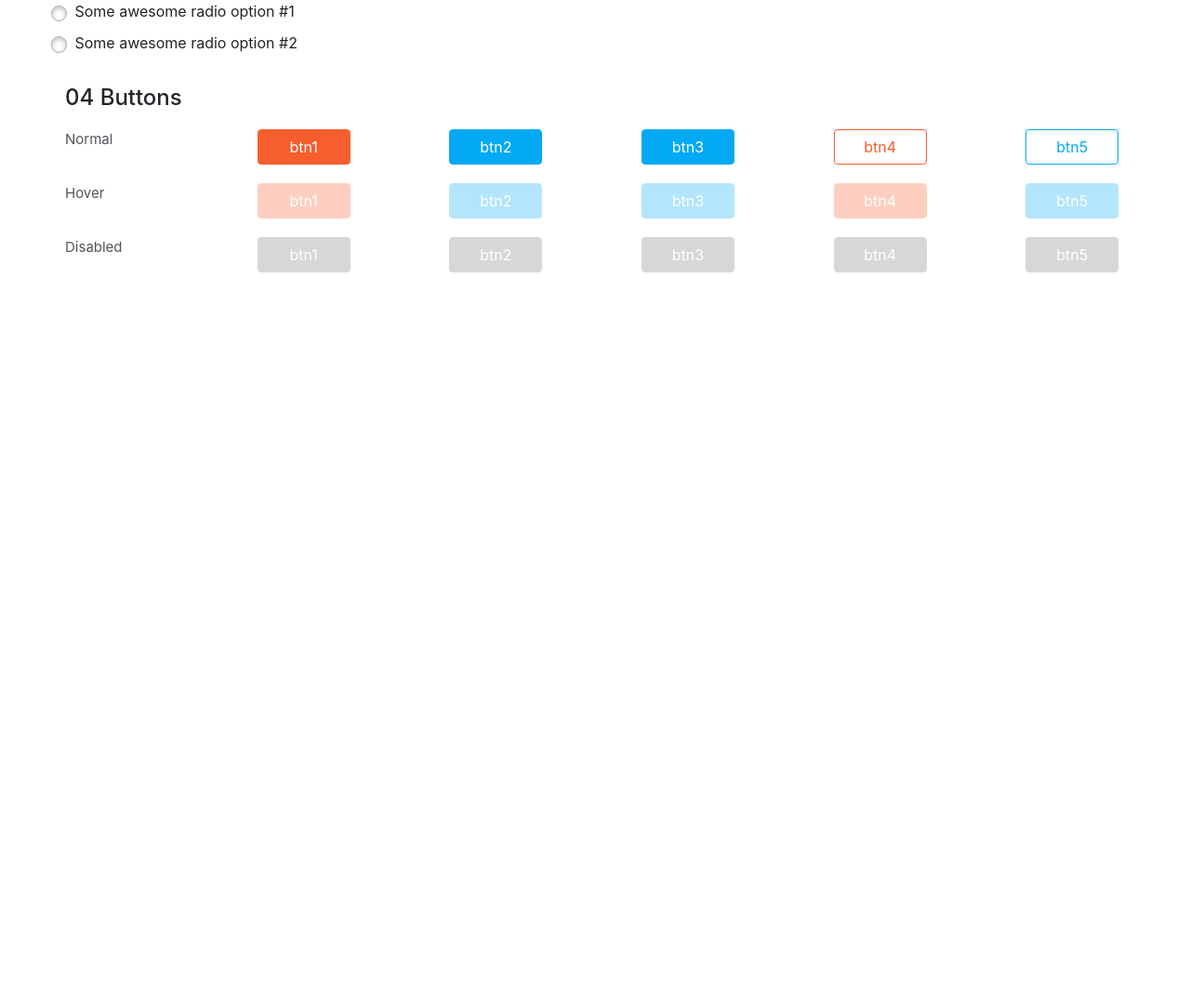
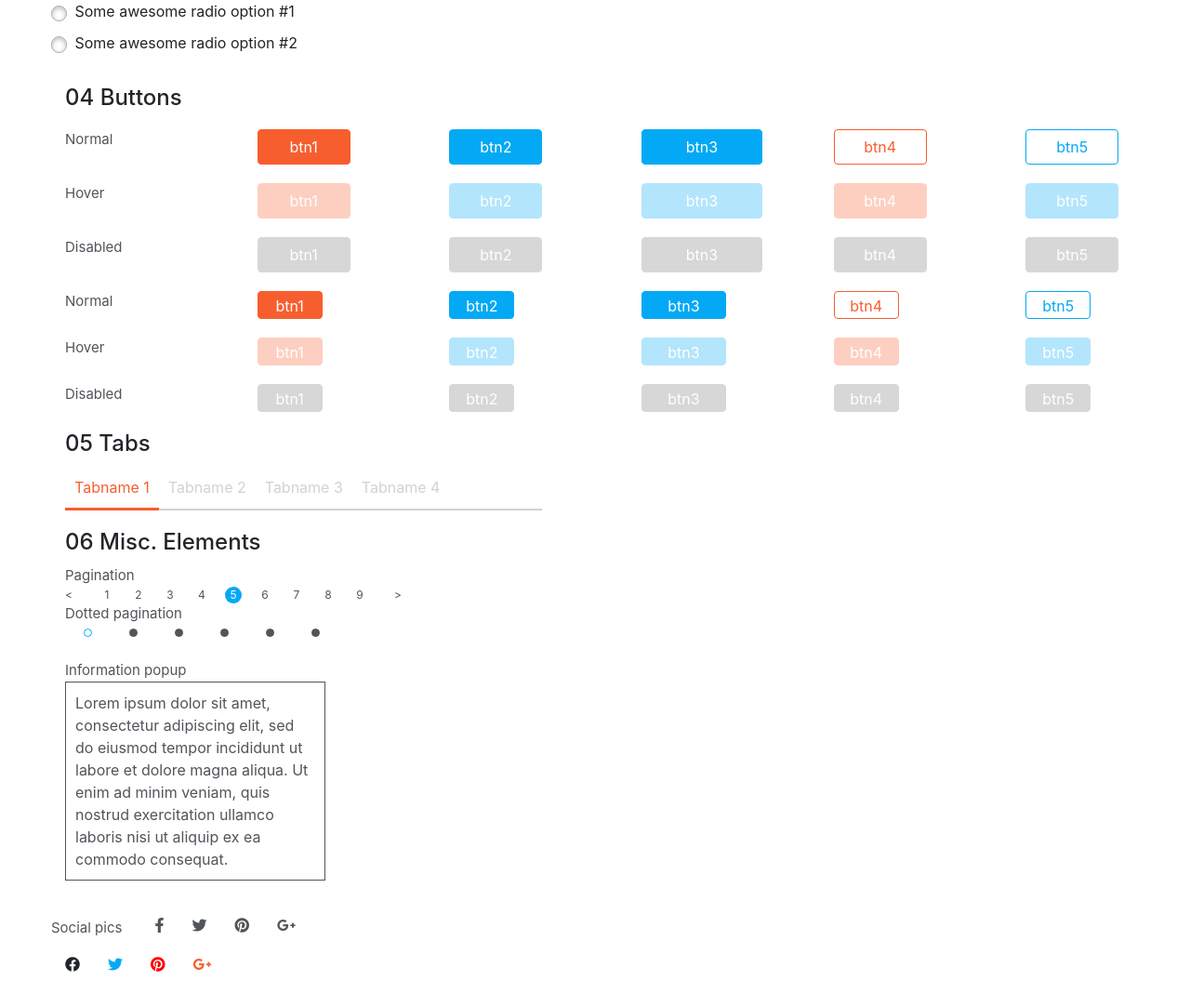
Before and after one commit to Viktoriya-Zhuk/CursovaNewZhuk, a website: page src/views/index.html in a window 1280 px wide. Shown: the part 1992-3075 px from the top of the page at 93% size. Before the commit the page ends 2305 px from the top, so only its background shows below. Drawn offline with nearby package versions, Linux system fonts and the light colour scheme; files that its build step writes are made by us from their sources.

Commit message:
added pagination

```diff
--- a/src/blocks/modules/header/header.html
+++ b/src/blocks/modules/header/header.html
@@ -388,6 +388,7 @@
     </div>
 
     <h4 class="clear section-name">04 Buttons</h4>
+    <!-- Big-buttons -->
 
     <div class="row">
       <div class="input-wrapper col-md-2 label">Normal</div>
@@ -460,5 +461,149 @@
         <button type="button" class="btn btn5 disabled">btn5</button>
       </div>
     </div>
+
+    <!-- Small-buttons -->
+
+    <div class="row">
+      <div class="input-wrapper col-md-2 label">Normal</div>
+
+      <div class="input-wrapper col-md-2">
+        <button type="button" class="btn small btn1">btn1</button>
+      </div>
+
+      <div class="input-wrapper col-md-2">
+        <button type="button" class="btn small btn2">btn2</button>
+      </div>
+
+      <div class="input-wrapper col-md-2">
+        <button type="button" class="btn small btn3">btn3</button>
+      </div>
+
+      <div class="input-wrapper col-md-2">
+        <button type="button" class="btn small btn4">btn4</button>
+      </div>
+
+      <div class="input-wrapper col-md-2">
+        <button type="button" class="btn small btn5">btn5</button>
+      </div>
+    </div>
+
+    <div class="row">
+      <div class="input-wrapper col-md-2 label">Hover</div>
+
+      <div class="input-wrapper col-md-2">
+        <button type="button" class="btn small btn1 hover">btn1</button>
+      </div>
+
+      <div class="input-wrapper col-md-2">
+        <button type="button" class="btn small btn2 hover">btn2</button>
+      </div>
+
+      <div class="input-wrapper col-md-2">
+        <button type="button" class="btn small btn3 hover">btn3</button>
+      </div>
+
+      <div class="input-wrapper col-md-2">
+        <button type="button" class="btn small btn4 hover">btn4</button>
+      </div>
+
+      <div class="input-wrapper col-md-2">
+        <button type="button" class="btn small btn5 hover">btn5</button>
+      </div>
+    </div>
+
+    <div class="row">
+      <div class="input-wrapper col-md-2 label">Disabled</div>
+
+      <div class="input-wrapper col-md-2">
+        <button type="button" class="btn small btn1 disabled">btn1</button>
+      </div>
+
+      <div class="input-wrapper col-md-2">
+        <button type="button" class="btn small btn2 disabled">btn2</button>
+      </div>
+
+      <div class="input-wrapper col-md-2">
+        <button type="button" class="btn small btn3 disabled">btn3</button>
+      </div>
+
+      <div class="input-wrapper col-md-2">
+        <button type="button" class="btn small btn4 disabled">btn4</button>
+      </div>
+
+      <div class="input-wrapper col-md-2">
+        <button type="button" class="btn small btn5 disabled">btn5</button>
+      </div>
+    </div>
+
+    <h4 class="clear section-name">05 Tabs</h4>
+
+    <div class="tabs-wrapper">
+      <div class="tab-item active">Tabname 1</div>
+      <div class="tab-item">Tabname 2</div>
+      <div class="tab-item">Tabname 3</div>
+      <div class="tab-item">Tabname 4</div>
+      <div class="tab-item"></div>
+      <div class="tab-item"></div>
+    </div>
+
+    <h4 class="clear section-name">06 Misc. Elements</h4>
+
+    <div class="paginator-wrapper">
+      <div class="text-block-label label">Pagination</div>
+      <div class="paginator-simple">
+        <div class="paginator-action left-arrow"><</div>
+        <div class="paginator-item">1</div>
+        <div class="paginator-item">2</div>
+        <div class="paginator-item">3</div>
+        <div class="paginator-item">4</div>
+        <div class="paginator-item active">5</div>
+        <div class="paginator-item">6</div>
+        <div class="paginator-item">7</div>
+        <div class="paginator-item">8</div>
+        <div class="paginator-item">9</div>
+        <div class="paginator-action right-arrow">></div>
+      </div>
+
+      <div class="text-block-label label">Dotted pagination</div>
+      <div class="paginator-dotted">
+        <div class="paginator-item active"></div>
+        <div class="paginator-item"></div>
+        <div class="paginator-item"></div>
+        <div class="paginator-item"></div>
+        <div class="paginator-item"></div>
+        <div class="paginator-item"></div>
+      </div>
+
+      <div class="row">
+        <div class="col-3">
+          <div class="text-block-label label">Information popup</div>
+          <div class="information-popup">
+            Lorem ipsum dolor sit amet, consectetur adipiscing elit, sed do
+            eiusmod tempor incididunt ut labore et dolore magna aliqua. Ut enim
+            ad minim veniam, quis nostrud exercitation ullamco laboris nisi ut
+            aliquip ex ea commodo consequat.
+          </div>
+        </div>
+      </div>
+
+      <div class="row">
+        <div class="col-3">
+          <div class="row">
+            <div class="text-block-label label">Social pics</div>
+            <div class="social-icon disabled fab fa-facebook-f"></div>
+            <div class="social-icon disabled fab fa-twitter"></div>
+            <div class="social-icon disabled fab fa-pinterest"></div>
+            <div class="social-icon disabled fab fa-google-plus-g"></div>
+          </div>
+          <div class="row">
+            <div class="social-icon fab fa-facebook"></div>
+            <div class="social-icon fab fa-twitter"></div>
+            <div class="social-icon fab fa-pinterest"></div>
+            <div class="social-icon fab fa-google-plus-g"></div>
+          </div>
+        </div>
+      </div>
+    </div>
   </div>
 </header>
--- a/src/blocks/modules/header/style/buttons.scss
+++ b/src/blocks/modules/header/style/buttons.scss
@@ -15,33 +15,35 @@
         border-color: mix($light, $d-24, 70%);
         color: white;
     }
+
+    &.small {
+        height: 30px;
+        line-height: 30px;
+        padding: 0;
+        width: $width * 0.7;
+    }
 }
 
 .btn1 {
     @include base-btn($pr-2, 100px);
-    width: 100px;
 }
 
 .btn2 {
     @include base-btn($pr-1, 100px);
-    width: 100px;
 }
 
 .btn3 {
     @include base-btn($pr-1, 130px);
-    width: 100px;
 }
 
 .btn4 {
     @include base-btn($pr-2, 100px);
     background-color: white;
     color: $pr-2;
-    width: 100px;
 }
 
 .btn5 {
     @include base-btn($pr-1, 100px);
     background-color: white;
     color: $pr-1;
-    width: 100px;
 }
--- a/src/blocks/modules/header/style/misc-elements.scss
+++ b/src/blocks/modules/header/style/misc-elements.scss
@@ -0,0 +1,97 @@
+$dotted-radius: 9px;
+$simple-radius: 18px;
+
+@mixin base-social-icon($bg-color) {
+  color: $bg-color;
+
+//   &.hover {
+//     background-color: mix($light, $bg-color, 70%);
+//     border-color: mix($light, $bg-color, 70%);
+//     color: white;
+//   }
+
+  &.disabled {
+    color: $d-14;
+  }
+
+//   &.small {
+//     height: 30px;
+//     line-height: 30px;
+//     padding: 0;
+//     width: $width * 0.7;
+//   }
+}
+
+.social-icon {
+  margin: 0 15px;
+
+  &.fa-facebook-f {
+    @include base-social-icon($d-31);
+  }
+
+  &.fa-twitter {
+    @include base-social-icon($pr-1);
+  }
+
+  &.fa-pinterest {
+    @include base-social-icon(red);
+  }
+
+  &.fa-google-plus-g {
+    @include base-social-icon($pr-2);
+  }
+}
+
+.paginator-simple {
+  display: flex;
+  font-size: 12px;
+  color: $d-14;
+
+  .paginator-item {
+    width: $simple-radius;
+    height: $simple-radius;
+    margin: 0 8px;
+    text-align: center;
+
+    &.active {
+      border-radius: 50%;
+      background-color: $pr-1;
+      border-color: white;
+      color: white;
+    }
+  }
+
+  .left-arrow {
+    margin-right: 20px;
+  }
+
+  .right-arrow {
+    margin-left: 20px;
+  }
+}
+
+.paginator-dotted {
+  display: flex;
+  font-size: 12px;
+  color: $d-14;
+
+  .paginator-item {
+    border: 1px solid $d-14;
+    width: $dotted-radius;
+    height: $dotted-radius;
+    background-color: $d-14;
+    margin: 5px 20px;
+    border-radius: 50%;
+
+    &.active {
+      background-color: white;
+      border-color: $pr-1;
+    }
+  }
+}
+
+.information-popup {
+  border: 1px solid $d-14;
+  color: $d-14;
+  padding: 10px;
+}
--- a/src/blocks/modules/header/style/tabs.scss
+++ b/src/blocks/modules/header/style/tabs.scss
@@ -0,0 +1,16 @@
+.tabs-wrapper {
+  display: flex;
+  width: 100%;
+
+  .tab-item {
+    color: $l-24;
+    padding: 10px;
+    border-bottom: 2px solid $l-24;
+    min-width: 50px;
+
+    &.active {
+      color: $pr-2;
+      border-bottom: 3px solid $pr-2;
+    }
+  }
+}
```
